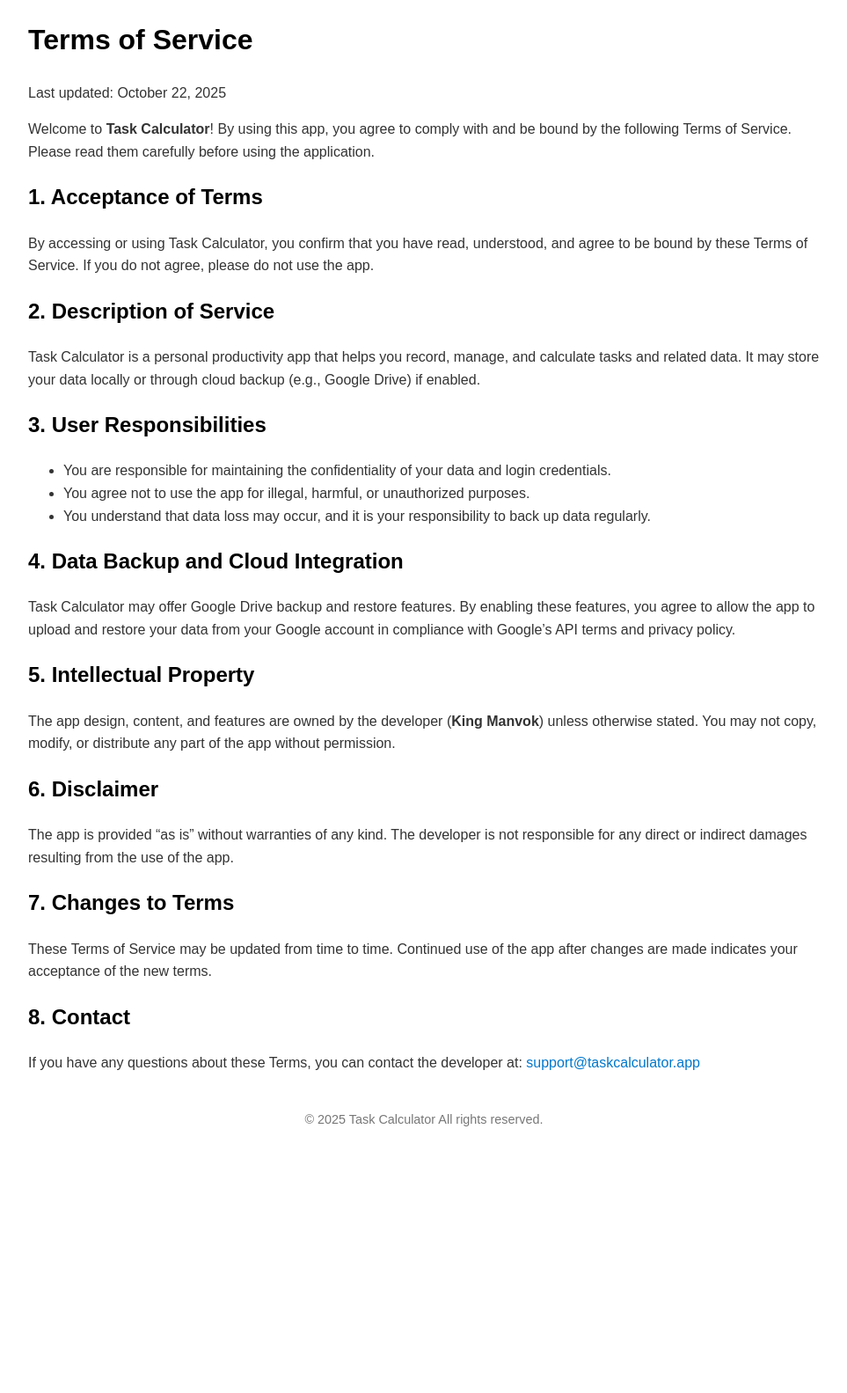
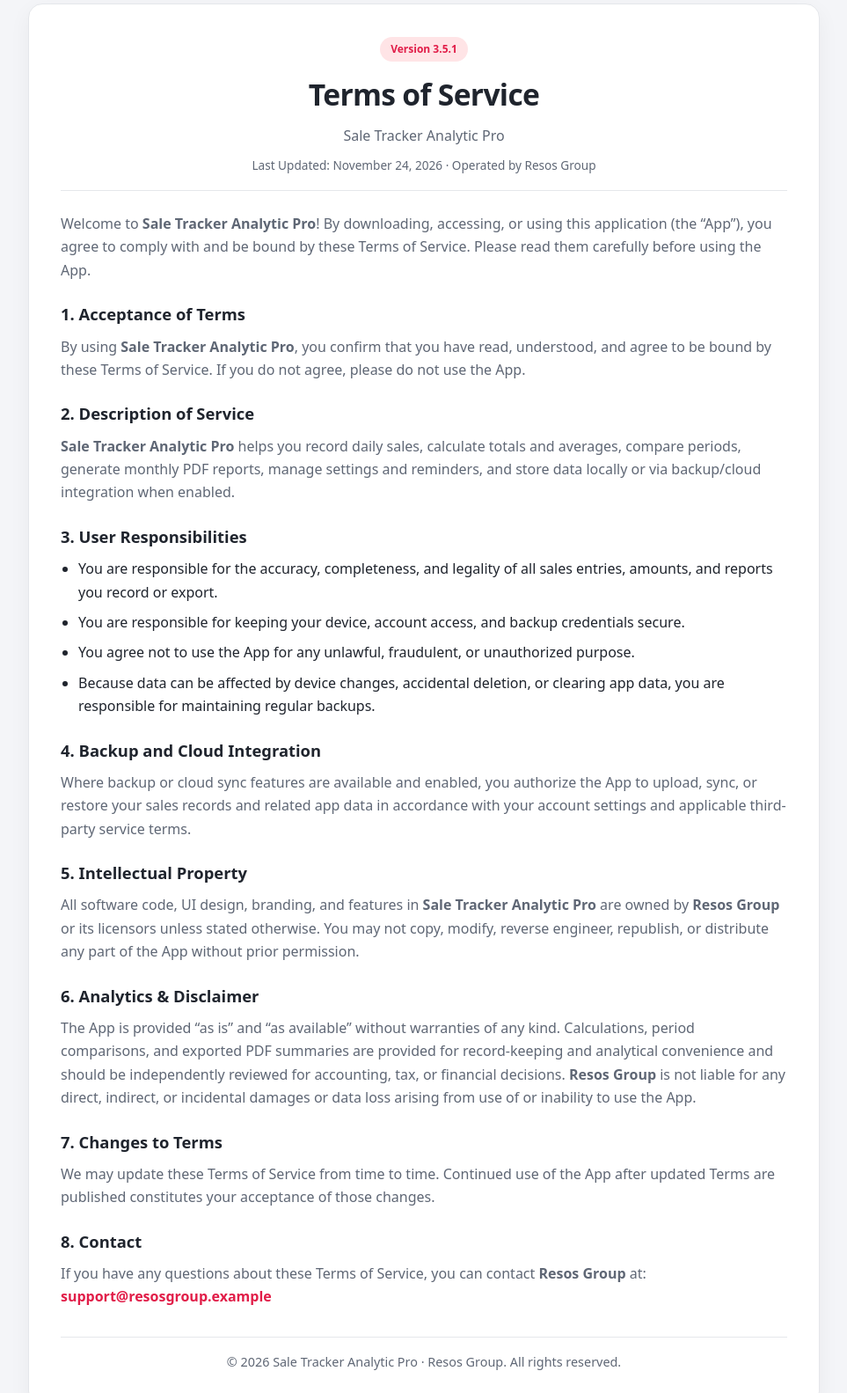
Before and after one commit to manvok/task-calculator-site, a plain HTML site: page terms.html in a window 1280 px wide. Shown: the part 20-1603 px from the top of the page at 88% size, without its empty margins (158-1121 px from the left). Before the commit the page ends 1344 px from the top, so only its background shows below. Drawn offline with Linux system fonts and the light colour scheme.

Commit message:
Update terms for Sale Tracker Analytic Pro

```diff
--- a/terms.html
+++ b/terms.html
@@ -3,71 +3,162 @@
 <head>
   <meta charset="UTF-8" />
   <meta name="viewport" content="width=device-width, initial-scale=1.0" />
-  <title>Terms of Service - Task Calculator</title>
+  <title>Terms of Service | Sale Tracker Analytic Pro</title>
   <style>
+    :root {
+      --bg: #f4f5f8;
+      --surface: #ffffff;
+      --text: #1f242d;
+      --muted: #5f6775;
+      --accent: #e11d48;
+      --accent-soft: #ffe4e6;
+      --border: #e5e7eb;
+    }
+    * {
+      box-sizing: border-box;
+    }
     body {
-      font-family: Arial, sans-serif;
+      font-family: system-ui, -apple-system, BlinkMacSystemFont, "Segoe UI", Roboto, sans-serif;
+      background-color: var(--bg);
+      color: var(--text);
+      margin: 0;
+      padding: 24px 16px;
+      line-height: 1.65;
+    }
+    .container {
       max-width: 900px;
-      margin: 40px auto;
-      line-height: 1.6;
-      color: #333;
-      padding: 0 15px;
+      margin: auto;
+      background: var(--surface);
+      padding: clamp(20px, 4vw, 36px);
+      border-radius: 16px;
+      border: 1px solid var(--border);
+      box-shadow: 0 8px 24px rgba(15, 23, 42, 0.05);
     }
-    h1, h2 {
-      color: #000;
+    header {
+      text-align: center;
+      margin-bottom: 24px;
+      padding-bottom: 16px;
+      border-bottom: 1px solid var(--border);
+    }
+    .badge {
+      display: inline-block;
+      background: var(--accent-soft);
+      color: var(--accent);
+      font-size: 12px;
+      font-weight: 700;
+      padding: 4px 12px;
+      border-radius: 999px;
+      margin-bottom: 10px;
+    }
+    h1 {
+      color: var(--text);
+      margin: 0 0 6px;
+      font-size: clamp(1.6rem, 3.5vw, 2.1rem);
+      letter-spacing: -0.02em;
+    }
+    header p {
+      margin: 0 0 6px;
+      color: var(--muted);
+    }
+    header small {
+      color: var(--muted);
+      font-size: 0.85rem;
+    }
+    h2 {
+      color: var(--text);
+      font-size: 1.15rem;
+      margin: 22px 0 8px;
+    }
+    p {
+      margin: 0 0 12px;
+      color: var(--muted);
+    }
+    ul {
+      margin: 0 0 14px;
+      padding-left: 20px;
+      color: var(--text);
+    }
+    li {
+      margin-bottom: 8px;
     }
     a {
-      color: #0077cc;
+      color: var(--accent);
+      font-weight: 600;
       text-decoration: none;
     }
     a:hover {
       text-decoration: underline;
     }
     footer {
-      margin-top: 40px;
-      font-size: 0.9em;
-      color: #777;
+      margin-top: 32px;
+      padding-top: 16px;
+      border-top: 1px solid var(--border);
+      font-size: 0.9rem;
+      color: var(--muted);
       text-align: center;
     }
   </style>
 </head>
 <body>
+  <div class="container">
+    <header>
+      <span class="badge">Version 3.5.1</span>
       <h1>Terms of Service</h1>
-  <p>Last updated: October 22, 2025</p>
+      <p>Sale Tracker Analytic Pro</p>
+      <small>Last Updated: November 24, 2026 · Operated by Resos Group</small>
+    </header>
 
-  <p>Welcome to <strong>Task Calculator</strong>! By using this app, you agree to comply with and be bound by the following Terms of Service. Please read them carefully before using the application.</p>
+    <p>
+      Welcome to <strong>Sale Tracker Analytic Pro</strong>! By downloading, accessing, or using this application (the “App”), you agree to comply with and be bound by these Terms of Service. Please read them carefully before using the App.
+    </p>
 
     <h2>1. Acceptance of Terms</h2>
-  <p>By accessing or using Task Calculator, you confirm that you have read, understood, and agree to be bound by these Terms of Service. If you do not agree, please do not use the app.</p>
+    <p>
+      By using <strong>Sale Tracker Analytic Pro</strong>, you confirm that you have read, understood, and agree to be bound by these Terms of Service. If you do not agree, please do not use the App.
+    </p>
 
     <h2>2. Description of Service</h2>
-  <p>Task Calculator is a personal productivity app that helps you record, manage, and calculate tasks and related data. It may store your data locally or through cloud backup (e.g., Google Drive) if enabled.</p>
+    <p>
+      <strong>Sale Tracker Analytic Pro</strong> helps you record daily sales, calculate totals and averages, compare periods, generate monthly PDF reports, manage settings and reminders, and store data locally or via backup/cloud integration when enabled.
+    </p>
 
     <h2>3. User Responsibilities</h2>
     <ul>
-    <li>You are responsible for maintaining the confidentiality of your data and login credentials.</li>
-    <li>You agree not to use the app for illegal, harmful, or unauthorized purposes.</li>
-    <li>You understand that data loss may occur, and it is your responsibility to back up data regularly.</li>
+      <li>You are responsible for the accuracy, completeness, and legality of all sales entries, amounts, and reports you record or export.</li>
+      <li>You are responsible for keeping your device, account access, and backup credentials secure.</li>
+      <li>You agree not to use the App for any unlawful, fraudulent, or unauthorized purpose.</li>
+      <li>Because data can be affected by device changes, accidental deletion, or clearing app data, you are responsible for maintaining regular backups.</li>
     </ul>
 
-  <h2>4. Data Backup and Cloud Integration</h2>
-  <p>Task Calculator may offer Google Drive backup and restore features. By enabling these features, you agree to allow the app to upload and restore your data from your Google account in compliance with Google’s API terms and privacy policy.</p>
+    <h2>4. Backup and Cloud Integration</h2>
+    <p>
+      Where backup or cloud sync features are available and enabled, you authorize the App to upload, sync, or restore your sales records and related app data in accordance with your account settings and applicable third-party service terms.
+    </p>
 
     <h2>5. Intellectual Property</h2>
-  <p>The app design, content, and features are owned by the developer (<strong>King Manvok</strong>) unless otherwise stated. You may not copy, modify, or distribute any part of the app without permission.</p>
+    <p>
+      All software code, UI design, branding, and features in <strong>Sale Tracker Analytic Pro</strong> are owned by <strong>Resos Group</strong> or its licensors unless stated otherwise. You may not copy, modify, reverse engineer, republish, or distribute any part of the App without prior permission.
+    </p>
 
-  <h2>6. Disclaimer</h2>
-  <p>The app is provided “as is” without warranties of any kind. The developer is not responsible for any direct or indirect damages resulting from the use of the app.</p>
+    <h2>6. Analytics &amp; Disclaimer</h2>
+    <p>
+      The App is provided “as is” and “as available” without warranties of any kind. Calculations, period comparisons, and exported PDF summaries are provided for record-keeping and analytical convenience and should be independently reviewed for accounting, tax, or financial decisions. <strong>Resos Group</strong> is not liable for any direct, indirect, or incidental damages or data loss arising from use of or inability to use the App.
+    </p>
 
     <h2>7. Changes to Terms</h2>
-  <p>These Terms of Service may be updated from time to time. Continued use of the app after changes are made indicates your acceptance of the new terms.</p>
+    <p>
+      We may update these Terms of Service from time to time. Continued use of the App after updated Terms are published constitutes your acceptance of those changes.
+    </p>
 
     <h2>8. Contact</h2>
-  <p>If you have any questions about these Terms, you can contact the developer at:
-  <a href="mailto:kingmanvok@gmail.com">support@taskcalculator.app</a></p>
+    <p>
+      If you have any questions about these Terms of Service, you can contact <strong>Resos Group</strong> at:
+      <a href="mailto:support@resosgroup.example">support@resosgroup.example</a>
+    </p>
 
     <footer>
-    © 2025 Task Calculator  All rights reserved.
+      © 2026 Sale Tracker Analytic Pro · Resos Group. All rights reserved.
     </footer>
+  </div>
 </body>
 </html>
```
Lines whose indentation alone changed are shown as unchanged.
